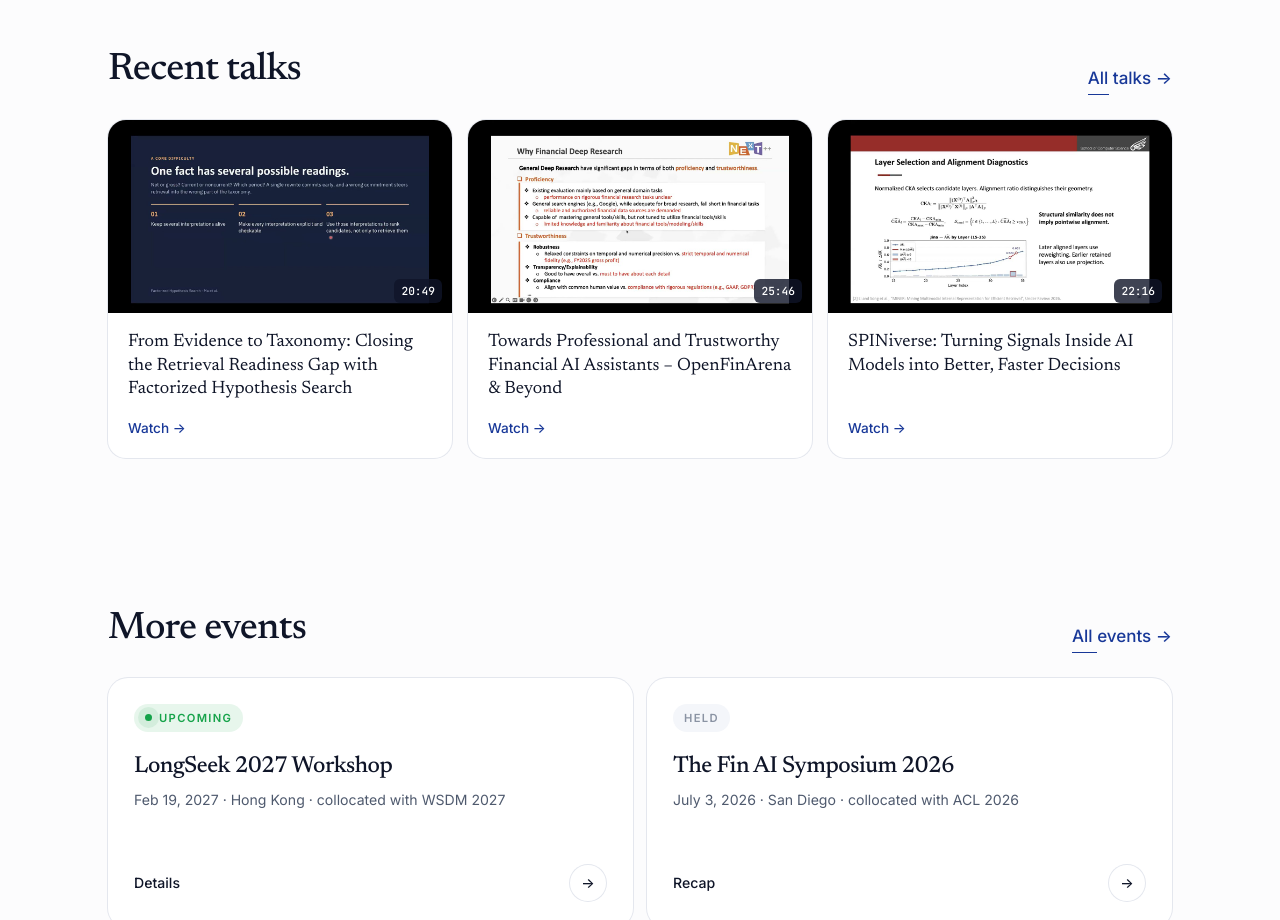
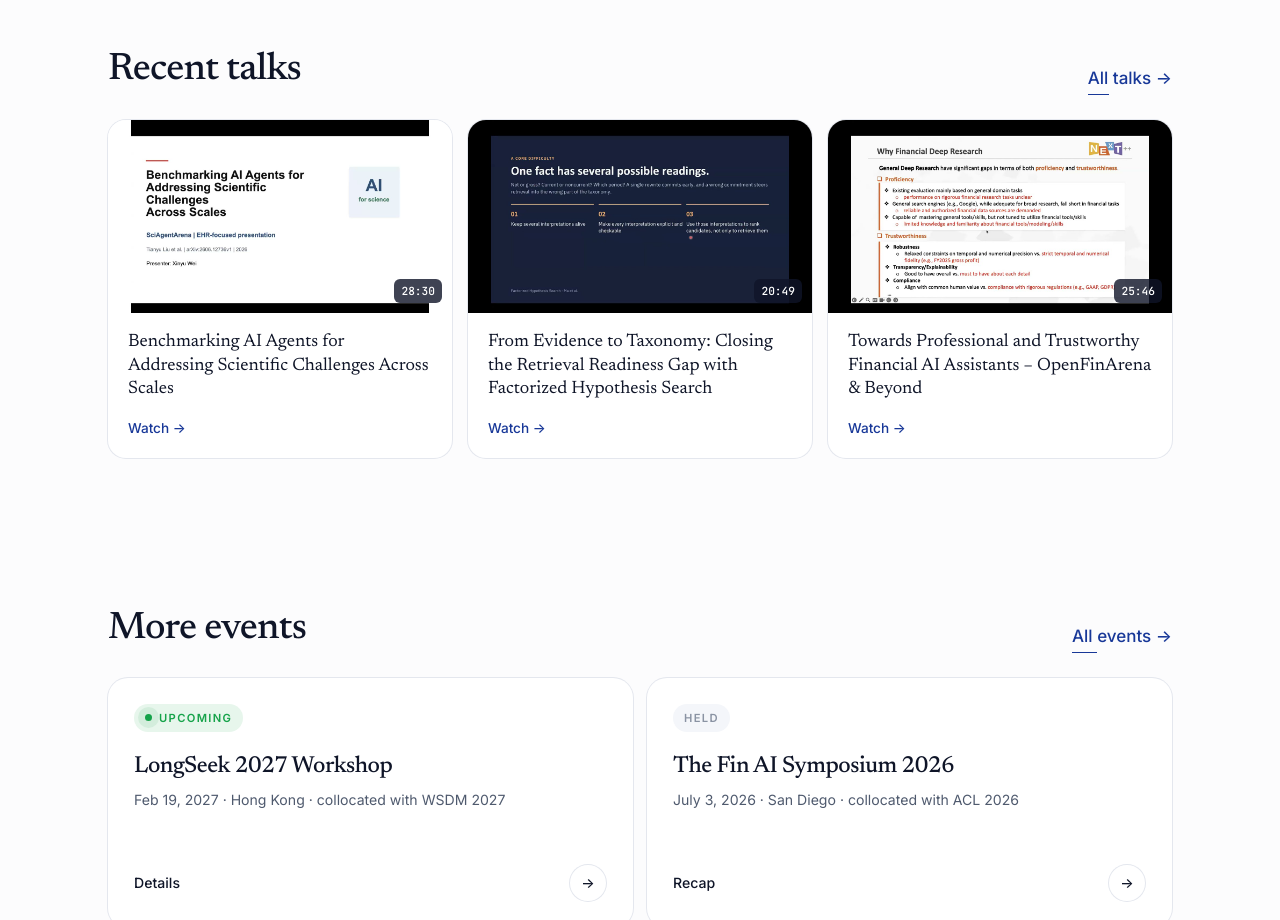
Before and after one commit to The-FinAI/website, a plain HTML site: page webinar-series.html in a window 1280 px wide. Shown: the part 1280-2200 px from the top of the page. Drawn offline with Linux system fonts and the light colour scheme.

Commit message:
Talks: add Xinyu Wei's Nov 8 webinar recording
Co-Authored-By: Claude Opus 5.5 <noreply@anthropic.com>

```diff
--- a/webinar-series.html
+++ b/webinar-series.html
@@ -50,7 +50,17 @@
 <section class="section" style="padding-top:20px">
   <div class="wrap">
     <div class="row-head" data-reveal><h2>Recent talks</h2><a class="link-u" href="./research.html#talks">All talks →</a></div>
-    <div class="talk-list" data-reveal><article class="talk" data-year="2026" data-search="from evidence to taxonomy: closing the retrieval readiness gap with factorized hypothesis search linhai ma yale university many tasks require mapping indirect evidence, such as a number in a financial table or a phrase in a clinical note, to the right concept in a large standardized taxonomy, where…">
+    <div class="talk-list" data-reveal><article class="talk" data-year="2026" data-search="benchmarking ai agents for addressing scientific challenges across scales xinyu wei yale university ai agents are increasingly built to accelerate scientific discovery, yet their capabilities in real research settings remain poorly understood. this talk introduces sciagentarena, a benchmark that evaluates 18 ai agents on 198 scientific tasks across five biomedical domains…">
+              <a class="talk-thumb" href="https://www.youtube.com/watch?v=fSwAyOGgKe0" target="_blank" rel="noreferrer">
+                <img src="./images/talks/fSwAyOGgKe0.jpg" alt="" loading="lazy" />
+                <span class="talk-dur">28:30</span>
+              </a>
+              <div class="talk-body">
+                <a class="talk-title" href="https://www.youtube.com/watch?v=fSwAyOGgKe0" target="_blank" rel="noreferrer">Benchmarking AI Agents for Addressing Scientific Challenges Across Scales</a>
+                <p class="talk-foot"><a class="talk-watch" href="https://www.youtube.com/watch?v=fSwAyOGgKe0" target="_blank" rel="noreferrer">Watch →</a></p>
+              </div>
+            </article>
+            <article class="talk" data-year="2026" data-search="from evidence to taxonomy: closing the retrieval readiness gap with factorized hypothesis search linhai ma yale university many tasks require mapping indirect evidence, such as a number in a financial table or a phrase in a clinical note, to the right concept in a large standardized taxonomy, where…">
               <a class="talk-thumb" href="https://www.youtube.com/watch?v=v205S6efVz4" target="_blank" rel="noreferrer">
                 <img src="./images/talks/v205S6efVz4.jpg" alt="" loading="lazy" />
                 <span class="talk-dur">20:49</span>
@@ -68,16 +78,6 @@
               <div class="talk-body">
                 <a class="talk-title" href="https://www.youtube.com/watch?v=jBQgNhJUaac" target="_blank" rel="noreferrer">Towards Professional and Trustworthy Financial AI Assistants – OpenFinArena &amp; Beyond</a>
                 <p class="talk-foot"><a class="talk-watch" href="https://www.youtube.com/watch?v=jBQgNhJUaac" target="_blank" rel="noreferrer">Watch →</a></p>
-              </div>
-            </article>
-            <article class="talk" data-year="2026" data-search="spiniverse: turning signals inside ai models into better, faster decisions ye yuan mcgill university and mila - quebec ai institute how can internal model signals support more efficient classification, ai safety, document retrieval and agent monitoring?">
-              <a class="talk-thumb" href="https://www.youtube.com/watch?v=RzWot4a3Dd0" target="_blank" rel="noreferrer">
-                <img src="./images/talks/RzWot4a3Dd0.jpg" alt="" loading="lazy" />
-                <span class="talk-dur">22:16</span>
-              </a>
-              <div class="talk-body">
-                <a class="talk-title" href="https://www.youtube.com/watch?v=RzWot4a3Dd0" target="_blank" rel="noreferrer">SPINiverse: Turning Signals Inside AI Models into Better, Faster Decisions</a>
-                <p class="talk-foot"><a class="talk-watch" href="https://www.youtube.com/watch?v=RzWot4a3Dd0" target="_blank" rel="noreferrer">Watch →</a></p>
               </div>
             </article></div>
   </div>
```
Also changed, not shown: index.html (+1 -1 lines), research.html (+10 -0 lines), images/talks/fSwAyOGgKe0.jpg (added).
